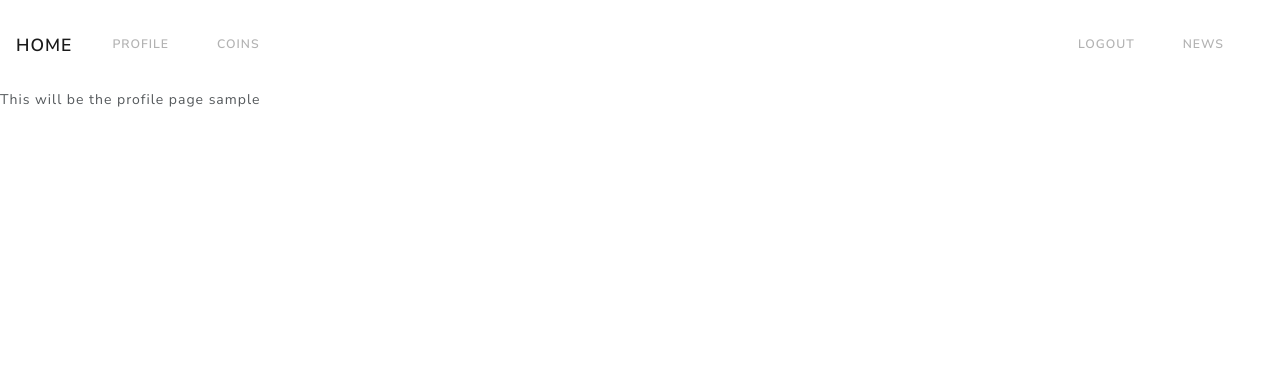
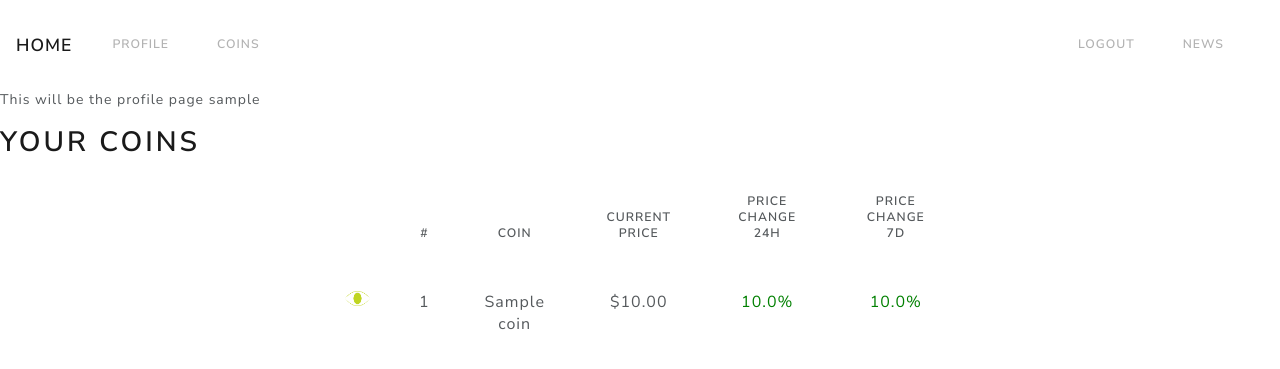
Before and after one commit to tryingtolearn11/watcher, a Flask app: page /profile in a window 1280 px wide. Shown: the top 369 px of the page. Run offline with Flask 2, Linux system fonts and the light colour scheme; a user stored in the database is signed in; tables that the repository leaves empty hold one stand-in row (values such as "Sample post"); some libraries are stand-ins or nearby versions.

Commit message:
working on profile page

```diff
--- a/app/routes.py
+++ b/app/routes.py
@@ -100,7 +100,10 @@ def register():
 @app.route('/profile')
 @login_required
 def profile():
-    return render_template("profile.html",title="Profile")
+    followed_coins = current_user.followed.all()
+    if len(followed_coins) == 0:
+        flash('You are not following any coins')
+    return render_template("profile.html",title="Profile",followed_coins=followed_coins)
 
 
 # Jinja2 custom filter
@@ -149,23 +152,6 @@ def coins():
     return render_template("coin.html", title="Coins",coins=coins)
 
 
-'''
-
-@app.route('/follow/<name>', methods=['POST'])
-def follow(name):
-    form=EmptyForm()
-    if form.validate_on_submit():
-        coin = Coin.query.filter_by(name=name).first()
-        print(coin)
-        if coin is None:
-            flash('Coin {} not found.'.format(name))
-            return redirect(url_for('coin'))
-        current_user.follow(coin)
-        db.session.commit()
-        flash('You are following {}'.format(name))
-        return redirect(url_for('index'))
-'''
-
 @app.route('/news')
 def news():
     return redirect(url_for('index'))
--- a/app/static/css/style.css
+++ b/app/static/css/style.css
@@ -9,7 +9,7 @@
     text-align: center;
 
 }
-login {
+.login {
     display: inline-block;
     margin-left: auto;
     margin-right: auto;
@@ -26,7 +26,7 @@ login {
 }
 
 .follow_img:hover{
-    filter: hue-rotate(90deg);
+    filter: invert(1);
     -ms-transform: scale(1.5);
     -webkit-transform: scale(1.5);
     transform: scale(1.5);
--- a/app/templates/coin.html
+++ b/app/templates/coin.html
@@ -29,12 +29,12 @@
                 {% if current_user.is_following(k) %}
                 <a href="{{url_for('follow', coin_id=k.id, action='unfollow')}}">
                     <img src="{{ url_for('static', filename='eyewatch2.png')}}"
-                         alt="" border=3 width=20 height=10></img></a></div></td>
+                         alt="" border=3 width=25 height=15></img></a></div></td>
                 {% else %}
 
                     <a href="{{url_for('follow', coin_id=k.id, action='follow')}}">
                     <img src="{{ url_for('static', filename='eyewatch3.png')}}"
-                         alt="" border=3 width=20 height=10></img></a></div>
+                         alt="" border=3 width=25 height=15></img></a></div>
                 </td>
              {% endif %}
             {% endif %}
--- a/app/templates/profile.html
+++ b/app/templates/profile.html
@@ -3,6 +3,38 @@
 
 {% block content %}
 <p>This will be the profile page {{current_user.username}}</p>
+<h2> Your Coins </h2>
+<table style="width:50%" class="table table-hover table-light text-center
+                        table-bordered" align="center" style="margin: 0px
+                                               auto;">
+    <thead>
+        <tr>
+            <th scope="col"> </th>
+            <th scope="col"> # </th>
+            <th scope="col">Coin </th>
+            <th scope="col">Current Price </th>
+            <th scope="col">Price Change 24h</th>
+            <th scope="col">Price Change 7d </th>
+        </tr>
+    </thead>
+    <tbody>
+        {% for c in followed_coins %}
+        <tr key = {{c.name}}></td>
+        <td>
+            <div class="follow_img">
+                <a href="{{url_for('follow', coin_id=c.id, action='unfollow')}}">
+                <img src="{{url_for('static',filename='eyewatch2.png')}}"
+                alt="" border=5 width=25 height=15></img></a></div></td>
+        <td>{{ c.market_cap_rank }}</td>
+        <td>{{ c.name }}</td>
+        <td>{{ c.current_price | currency_format() }}</td>
+        <td>{{ c.price_change_24h | percent_color_format() }}</td>
+        <td>{{ c.price_change_7d | percent_color_format() }}</td>
+        {% endfor %}
+        </tr>
+    </tbody>
+</table>
+
 
 
 {% endblock %}
```
Also changed, not shown: app.db, 2 other files.
